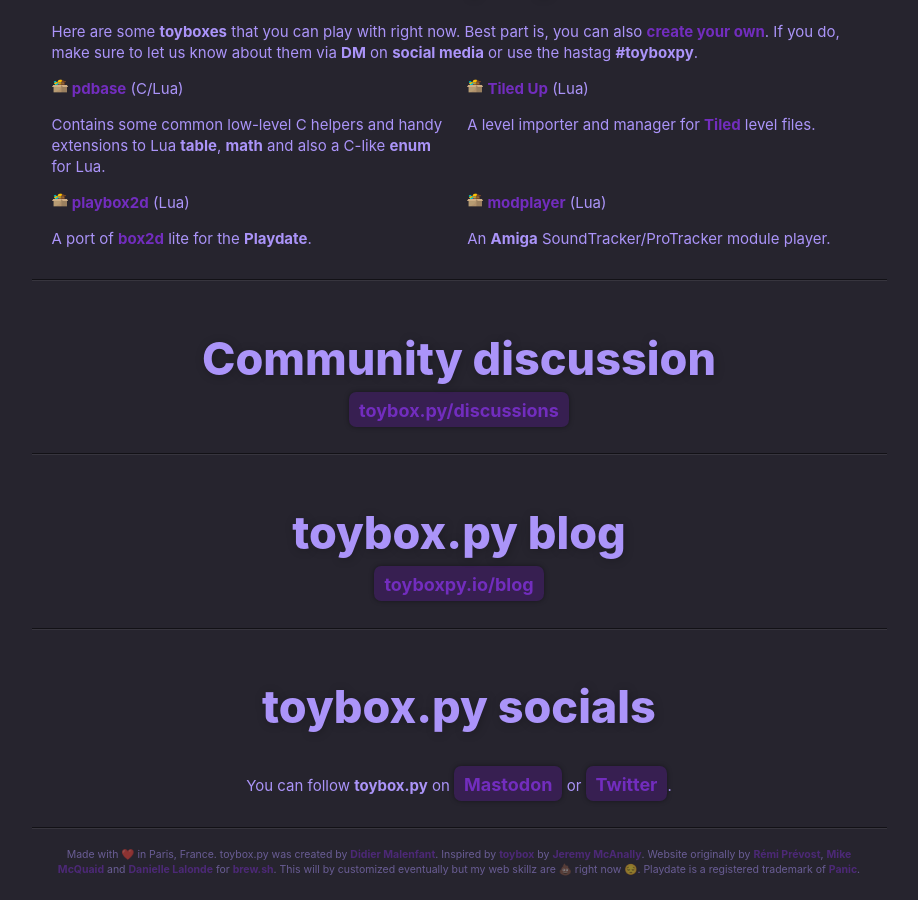
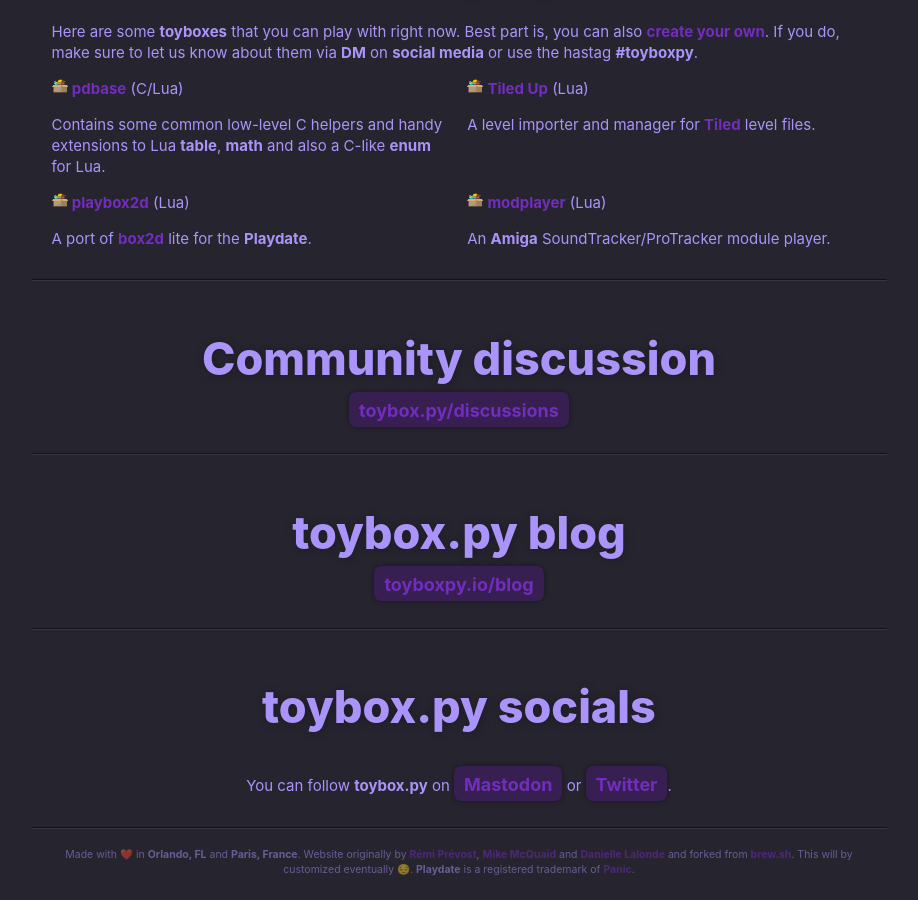
Before and after one commit to toyboxpy/toyboxpy.io, a Jekyll site: the page built from index.html, in a window 1280 px wide and 900 px high, scrolled down 918 px. Shown: the whole window, without its empty margins (181-1099 px from the left). Built offline with Jekyll 4.4.1, drawn with Linux system fonts in a browser that asks for light colours; comment, search, counter and statistics services are not loaded.

```diff
--- a/_data/locales/en.yml
+++ b/_data/locales/en.yml
@@ -21,5 +21,4 @@ en:
       socials: toybox.py socials
       sociallinks: You can follow <b>toybox.py</b> on <a rel="me" href="https://mastodon.social/@toyboxpy">Mastodon</a> or <a href="https://twitter.com/toyboxpy">Twitter</a>.
     foot:
-      code: Made with ❤️ in Paris, France. toybox.py was created by <a href="https://github.com/DidierMalenfant">Didier Malenfant</a>. Inspired by <a href="https://github.com/jm/toybox" target="_blank">toybox</a> by <a href="https://github.com/jm" target="_blank">Jeremy McAnally</a>.
-      page: Website originally by <a href="https://exomel.com/" target="_blank">Rémi Prévost</a>, <a href="https://mikemcquaid.com" target="_blank">Mike McQuaid</a> and <a href="https://cargocollective.com/danilalo" target="_blank">Danielle Lalonde</a> for <a href="https://brew.sh" target="_blank">brew.sh</a>. This will by customized eventually but my web skillz are 💩 right now 😔. Playdate is a registered trademark of <a href="https://panic.com" target="_blank">Panic</a>.
+      code: Made with ❤️ in <b>Orlando, FL</b> and <b>Paris, France</b>. Website originally by <a href="https://exomel.com/" target="_blank">Rémi Prévost</a>, <a href="https://mikemcquaid.com" target="_blank">Mike McQuaid</a> and <a href="https://cargocollective.com/danilalo" target="_blank">Danielle Lalonde</a> and forked from <a href="https://brew.sh" target="_blank">brew.sh</a>. This will by customized eventually 😔. <b>Playdate</b> is a registered trademark of <a href="https://panic.com" target="_blank">Panic</a>.
```
Also changed, not shown: _posts/2022-08-08-first-post.md (+1 -1 lines).
